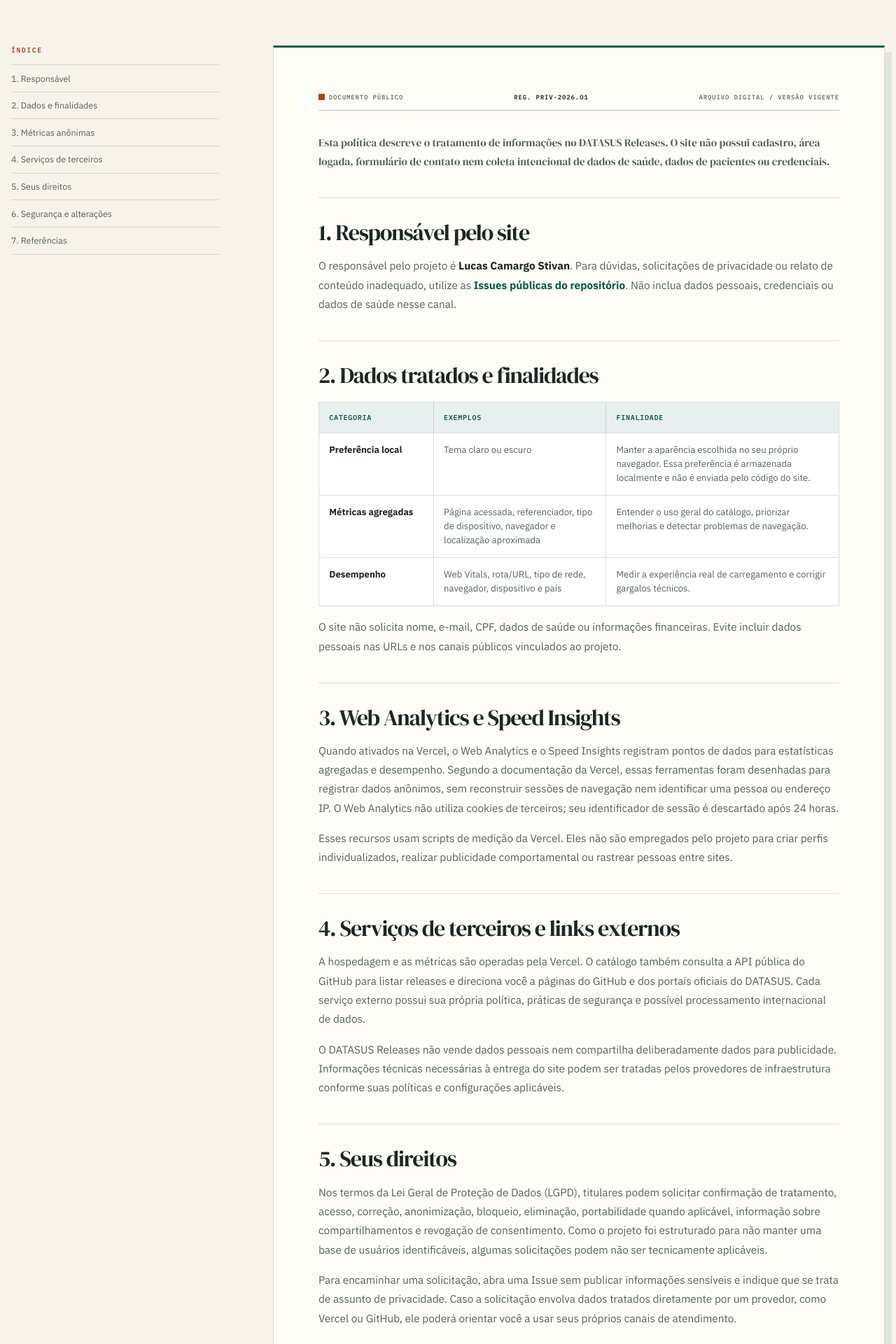
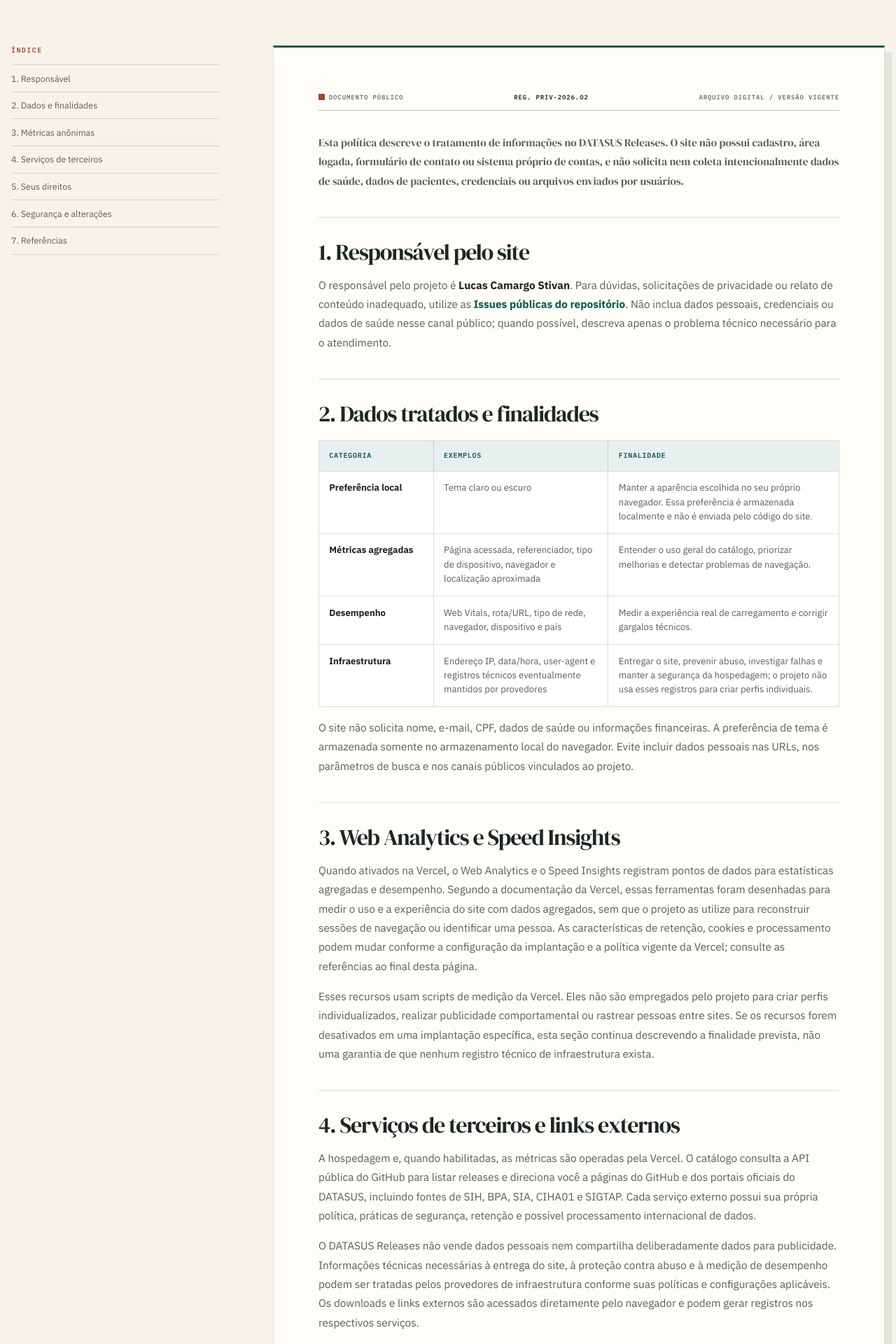
Before and after one commit to BRConnect/datasus-releases, a Next.js app: page /privacidade in a window 1280 px wide. Shown: the part 480-2400 px from the top of the page at 70% size. Built offline with nearby package versions, Linux system fonts and the light colour scheme; no server answers.

Commit message:
docs: atualizar termos e politica de privacidade

```diff
--- a/app/privacidade/page.tsx
+++ b/app/privacidade/page.tsx
@@ -6,7 +6,7 @@ import { LegalShell } from "@/components/legal-shell";
 
 export const metadata: Metadata = {
   title: "Política de Privacidade",
-  description: "Como o DATASUS Releases trata dados técnicos e métricas agregadas de acesso.",
+  description: "Política de Privacidade do DATASUS Releases sobre tema local, métricas agregadas, Vercel, GitHub e dados técnicos de acesso.",
   alternates: { canonical: "/privacidade" },
 };
 
@@ -29,11 +29,11 @@ export default function PrivacyPage() {
       summary="Explicação objetiva sobre dados técnicos, métricas anônimas e os canais para exercer direitos relacionados à privacidade."
       sections={sections}
     >
-      <p className="legal-lead">Esta política descreve o tratamento de informações no DATASUS Releases. O site não possui cadastro, área logada, formulário de contato nem coleta intencional de dados de saúde, dados de pacientes ou credenciais.</p>
+      <p className="legal-lead">Esta política descreve o tratamento de informações no DATASUS Releases. O site não possui cadastro, área logada, formulário de contato ou sistema próprio de contas, e não solicita nem coleta intencionalmente dados de saúde, dados de pacientes, credenciais ou arquivos enviados por usuários.</p>
 
       <section id="responsavel">
         <h2>1. Responsável pelo site</h2>
-        <p>O responsável pelo projeto é <strong>Lucas Camargo Stivan</strong>. Para dúvidas, solicitações de privacidade ou relato de conteúdo inadequado, utilize as <a href="https://github.com/BRConnect/datasus-releases/issues" target="_blank" rel="noreferrer">Issues públicas do repositório</a>. Não inclua dados pessoais, credenciais ou dados de saúde nesse canal.</p>
+        <p>O responsável pelo projeto é <strong>Lucas Camargo Stivan</strong>. Para dúvidas, solicitações de privacidade ou relato de conteúdo inadequado, utilize as <a href="https://github.com/BRConnect/datasus-releases/issues" target="_blank" rel="noopener noreferrer">Issues públicas do repositório</a>. Não inclua dados pessoais, credenciais ou dados de saúde nesse canal público; quando possível, descreva apenas o problema técnico necessário para o atendimento.</p>
       </section>
 
       <section id="dados">
@@ -45,28 +45,29 @@ export default function PrivacyPage() {
               <tr><th scope="row">Preferência local</th><td>Tema claro ou escuro</td><td>Manter a aparência escolhida no seu próprio navegador. Essa preferência é armazenada localmente e não é enviada pelo código do site.</td></tr>
               <tr><th scope="row">Métricas agregadas</th><td>Página acessada, referenciador, tipo de dispositivo, navegador e localização aproximada</td><td>Entender o uso geral do catálogo, priorizar melhorias e detectar problemas de navegação.</td></tr>
               <tr><th scope="row">Desempenho</th><td>Web Vitals, rota/URL, tipo de rede, navegador, dispositivo e país</td><td>Medir a experiência real de carregamento e corrigir gargalos técnicos.</td></tr>
+              <tr><th scope="row">Infraestrutura</th><td>Endereço IP, data/hora, user-agent e registros técnicos eventualmente mantidos por provedores</td><td>Entregar o site, prevenir abuso, investigar falhas e manter a segurança da hospedagem; o projeto não usa esses registros para criar perfis individuais.</td></tr>
             </tbody>
           </table>
         </div>
-        <p>O site não solicita nome, e-mail, CPF, dados de saúde ou informações financeiras. Evite incluir dados pessoais nas URLs e nos canais públicos vinculados ao projeto.</p>
+        <p>O site não solicita nome, e-mail, CPF, dados de saúde ou informações financeiras. A preferência de tema é armazenada somente no armazenamento local do navegador. Evite incluir dados pessoais nas URLs, nos parâmetros de busca e nos canais públicos vinculados ao projeto.</p>
       </section>
 
       <section id="medicao">
         <h2>3. Web Analytics e Speed Insights</h2>
-        <p>Quando ativados na Vercel, o Web Analytics e o Speed Insights registram pontos de dados para estatísticas agregadas e desempenho. Segundo a documentação da Vercel, essas ferramentas foram desenhadas para registrar dados anônimos, sem reconstruir sessões de navegação nem identificar uma pessoa ou endereço IP. O Web Analytics não utiliza cookies de terceiros; seu identificador de sessão é descartado após 24 horas.</p>
-        <p>Esses recursos usam scripts de medição da Vercel. Eles não são empregados pelo projeto para criar perfis individualizados, realizar publicidade comportamental ou rastrear pessoas entre sites.</p>
+        <p>Quando ativados na Vercel, o Web Analytics e o Speed Insights registram pontos de dados para estatísticas agregadas e desempenho. Segundo a documentação da Vercel, essas ferramentas foram desenhadas para medir o uso e a experiência do site com dados agregados, sem que o projeto as utilize para reconstruir sessões de navegação ou identificar uma pessoa. As características de retenção, cookies e processamento podem mudar conforme a configuração da implantação e a política vigente da Vercel; consulte as referências ao final desta página.</p>
+        <p>Esses recursos usam scripts de medição da Vercel. Eles não são empregados pelo projeto para criar perfis individualizados, realizar publicidade comportamental ou rastrear pessoas entre sites. Se os recursos forem desativados em uma implantação específica, esta seção continua descrevendo a finalidade prevista, não uma garantia de que nenhum registro técnico de infraestrutura exista.</p>
       </section>
 
       <section id="compartilhamento">
         <h2>4. Serviços de terceiros e links externos</h2>
-        <p>A hospedagem e as métricas são operadas pela Vercel. O catálogo também consulta a API pública do GitHub para listar releases e direciona você a páginas do GitHub e dos portais oficiais do DATASUS. Cada serviço externo possui sua própria política, práticas de segurança e possível processamento internacional de dados.</p>
-        <p>O DATASUS Releases não vende dados pessoais nem compartilha deliberadamente dados para publicidade. Informações técnicas necessárias à entrega do site podem ser tratadas pelos provedores de infraestrutura conforme suas políticas e configurações aplicáveis.</p>
+        <p>A hospedagem e, quando habilitadas, as métricas são operadas pela Vercel. O catálogo consulta a API pública do GitHub para listar releases e direciona você a páginas do GitHub e dos portais oficiais do DATASUS, incluindo fontes de SIH, BPA, SIA, CIHA01 e SIGTAP. Cada serviço externo possui sua própria política, práticas de segurança, retenção e possível processamento internacional de dados.</p>
+        <p>O DATASUS Releases não vende dados pessoais nem compartilha deliberadamente dados para publicidade. Informações técnicas necessárias à entrega do site, à proteção contra abuso e à medição de desempenho podem ser tratadas pelos provedores de infraestrutura conforme suas políticas e configurações aplicáveis. Os downloads e links externos são acessados diretamente pelo navegador e podem gerar registros nos respectivos serviços.</p>
       </section>
 
       <section id="direitos">
         <h2>5. Seus direitos</h2>
-        <p>Nos termos da Lei Geral de Proteção de Dados (LGPD), titulares podem solicitar confirmação de tratamento, acesso, correção, anonimização, bloqueio, eliminação, portabilidade quando aplicável, informação sobre compartilhamentos e revogação de consentimento. Como o projeto foi estruturado para não manter uma base de usuários identificáveis, algumas solicitações podem não ser tecnicamente aplicáveis.</p>
-        <p>Para encaminhar uma solicitação, abra uma Issue sem publicar informações sensíveis e indique que se trata de assunto de privacidade. Caso a solicitação envolva dados tratados diretamente por um provedor, como Vercel ou GitHub, ele poderá orientar você a usar seus próprios canais de atendimento.</p>
+        <p>Nos termos da Lei Geral de Proteção de Dados (LGPD), titulares podem solicitar confirmação de tratamento, acesso, correção, anonimização, bloqueio, eliminação, portabilidade quando aplicável, informação sobre compartilhamentos e revogação de consentimento. Como o projeto foi estruturado para não manter uma base própria de usuários identificáveis, algumas solicitações podem não ser tecnicamente aplicáveis; nesses casos, a resposta explicará a limitação e, quando pertinente, indicará o provedor responsável.</p>
+        <p>Para encaminhar uma solicitação, abra uma Issue sem publicar informações sensíveis e indique que se trata de assunto de privacidade. Como Issues são públicas, não use esse canal para enviar documentos, identificadores, tokens ou dados de saúde. Caso a solicitação envolva dados tratados diretamente por um provedor, como Vercel ou GitHub, ele poderá orientar você a usar seus próprios canais de atendimento.</p>
       </section>
 
       <section id="seguranca">
@@ -78,10 +79,10 @@ export default function PrivacyPage() {
       <section id="referencias">
         <h2>7. Referências</h2>
         <ol className="legal-references">
-          <li><a href="https://www.planalto.gov.br/ccivil_03/_ato2015-2018/2018/lei/l13709.htm" target="_blank" rel="noreferrer">Lei nº 13.709/2018 — Lei Geral de Proteção de Dados Pessoais (LGPD)</a>.</li>
-          <li><a href="https://www.gov.br/mec/pt-br/acesso-a-informacao/lgpd/direitos-titulares-dados" target="_blank" rel="noreferrer">Direitos dos Titulares de Dados Pessoais — Gov.br</a>.</li>
-          <li><a href="https://vercel.com/docs/analytics/privacy-policy" target="_blank" rel="noreferrer">Vercel Web Analytics — Privacy and Compliance</a>.</li>
-          <li><a href="https://vercel.com/docs/speed-insights/privacy-policy" target="_blank" rel="noreferrer">Vercel Speed Insights — Privacy &amp; Compliance</a>.</li>
+          <li><a href="https://www.planalto.gov.br/ccivil_03/_ato2015-2018/2018/lei/l13709.htm" target="_blank" rel="noopener noreferrer">Lei nº 13.709/2018 — Lei Geral de Proteção de Dados Pessoais (LGPD)</a>.</li>
+          <li><a href="https://www.gov.br/mec/pt-br/acesso-a-informacao/lgpd/direitos-titulares-dados" target="_blank" rel="noopener noreferrer">Direitos dos Titulares de Dados Pessoais — Gov.br</a>.</li>
+          <li><a href="https://vercel.com/docs/analytics/privacy-policy" target="_blank" rel="noopener noreferrer">Vercel Web Analytics — Privacy and Compliance</a>.</li>
+          <li><a href="https://vercel.com/docs/speed-insights/privacy-policy" target="_blank" rel="noopener noreferrer">Vercel Speed Insights — Privacy &amp; Compliance</a>.</li>
         </ol>
       </section>
     </LegalShell>
--- a/app/termos/page.tsx
+++ b/app/termos/page.tsx
@@ -6,7 +6,7 @@ import { LegalShell } from "@/components/legal-shell";
 
 export const metadata: Metadata = {
   title: "Termos de Uso",
-  description: "Condições de uso do catálogo público DATASUS Releases.",
+  description: "Termos de uso do catálogo independente DATASUS Releases, suas fontes oficiais, cópias em GitHub Releases e downloads HTTPS.",
   alternates: { canonical: "/termos" },
 };
 
@@ -29,45 +29,45 @@ export default function TermsPage() {
       summary="Regras claras para consultar o acervo, conferir as fontes e utilizar os arquivos disponibilizados pelo projeto."
       sections={sections}
     >
-      <p className="legal-lead">Estes Termos de Uso regulam o acesso ao <strong>DATASUS Releases</strong>, catálogo independente que reúne referências e links HTTPS para versões publicadas dos programas SISAIH01, BPA e SIA.</p>
+      <p className="legal-lead">Estes Termos de Uso regulam o acesso ao <strong>DATASUS Releases</strong>, catálogo técnico independente que organiza referências, versões e links HTTPS para arquivos relacionados aos sistemas SISAIH01, BPA, SIA, CIHA01 e à tabela SIGTAP.</p>
 
       <section id="objeto">
         <h2>1. Objeto do serviço</h2>
-        <p>O DATASUS Releases facilita a consulta às versões identificadas nos portais oficiais do DATASUS. A automação do projeto verifica as fontes descritas no catálogo e, quando encontra uma versão compatível, publica uma cópia em uma release pública do GitHub para viabilizar o download por HTTPS.</p>
+        <p>O DATASUS Releases facilita a consulta às versões identificadas nos portais oficiais do DATASUS. A automação consulta páginas, feeds de competência e endereços de transferência das fontes monitoradas, identifica os arquivos que atendem às regras do catálogo e, quando possível, publica uma cópia em uma GitHub Release para viabilizar o download por HTTPS.</p>
         <p>O projeto é independente e informativo. Ele não representa, não substitui e não mantém vínculo institucional com o Ministério da Saúde, DATASUS ou demais órgãos mencionados.</p>
       </section>
 
       <section id="uso">
         <h2>2. Uso permitido</h2>
-        <p>Você pode consultar, baixar e compartilhar os links oferecidos pelo catálogo para fins legítimos, respeitando as normas aplicáveis, a documentação dos sistemas e os direitos dos respectivos titulares. Antes de instalar um arquivo, confirme o nome, a versão, a data e a origem indicados na ficha da release.</p>
+        <p>Você pode consultar, baixar e compartilhar os links oferecidos pelo catálogo para fins legítimos, respeitando as normas aplicáveis, a documentação dos sistemas e os direitos dos respectivos titulares. Antes de instalar ou importar um arquivo, confirme o nome, a versão, a competência, o tamanho, o checksum quando disponível e a origem indicados na ficha da release.</p>
         <p>É vedado utilizar o site para interferir em sua operação, contornar controles de segurança, distribuir arquivos modificados como se fossem oficiais ou empregar o conteúdo em atividade ilícita.</p>
       </section>
 
       <section id="fontes">
         <h2>3. Fontes e downloads</h2>
-        <p>As páginas de origem são apresentadas em cada registro para possibilitar auditoria. Os arquivos disponibilizados por este projeto são cópias de instaladores encontrados nessas fontes; a decisão de usar, executar ou distribuir um programa permanece sob responsabilidade de quem o baixa.</p>
-        <p>O catálogo busca reduzir atritos de compatibilidade com FTP em navegadores modernos, mas não garante que toda versão existente esteja disponível, que uma fonte externa permaneça acessível ou que um instalador seja adequado ao seu ambiente.</p>
+        <p>As páginas e endereços de origem são apresentados em cada registro para possibilitar auditoria. Os arquivos disponibilizados por este projeto são cópias obtidas das fontes monitoradas e republicadas em GitHub Releases; essa republicação não transforma o projeto em órgão oficial, não constitui endosso do fabricante ou órgão de origem e não altera os direitos dos respectivos titulares.</p>
+        <p>O catálogo busca reduzir atritos de compatibilidade com FTP em navegadores modernos, mas não garante que toda versão existente esteja disponível, que uma fonte externa permaneça acessível, que o arquivo original continue inalterado em sua origem ou que um instalador seja adequado ao seu ambiente.</p>
       </section>
 
       <section id="disponibilidade">
         <h2>4. Disponibilidade e atualização</h2>
-        <p>A consulta automatizada está programada para ocorrer diariamente. O funcionamento pode ser temporariamente afetado por indisponibilidade das fontes, do GitHub, da infraestrutura de hospedagem, por atualizações de segurança ou por manutenção do projeto.</p>
+        <p>A consulta automatizada está programada para ocorrer diariamente, normalmente no ciclo de atualização indicado na home. Fontes instáveis, como portais que dependem de FTP ou páginas de download intermitentes, recebem novas tentativas e podem manter o último manifesto válido até que uma consulta confiável seja concluída. O funcionamento também pode ser afetado por indisponibilidade das fontes, do GitHub, da Vercel, da rede ou por manutenção do projeto.</p>
         <p>As informações são oferecidas no estado em que se encontram, sem promessa de continuidade ininterrupta ou de adequação a uma finalidade específica. Para processos críticos, confira sempre a fonte oficial antes de prosseguir.</p>
       </section>
 
       <section id="propriedade">
         <h2>5. Propriedade intelectual</h2>
-        <p>O código-fonte do DATASUS Releases é disponibilizado sob a licença Apache-2.0, conforme o arquivo <a href="https://github.com/BRConnect/datasus-releases/blob/main/LICENSE" target="_blank" rel="noreferrer">LICENSE</a> do repositório. Marcas, nomes de sistemas, programas e conteúdos de fontes externas pertencem aos respectivos titulares e permanecem sujeitos às suas próprias condições.</p>
+        <p>O código-fonte do DATASUS Releases é disponibilizado sob a licença Apache-2.0, conforme o arquivo <a href="https://github.com/BRConnect/datasus-releases/blob/main/LICENSE" target="_blank" rel="noopener noreferrer">LICENSE</a> do repositório. Marcas, nomes de sistemas, programas, tabelas e conteúdos de fontes externas pertencem aos respectivos titulares e permanecem sujeitos às suas próprias condições. Os assets publicados em GitHub Releases são cópias de arquivos de origem e não devem ser apresentados como uma distribuição institucional do Ministério da Saúde ou do DATASUS.</p>
       </section>
 
       <section id="alteracoes">
         <h2>6. Alterações destes termos</h2>
-        <p>Estes termos podem ser atualizados para refletir mudanças no serviço, nas fontes monitoradas, na infraestrutura ou na legislação aplicável. A data de atualização exibida no início da página indica a versão vigente; a continuidade de uso após a publicação da alteração representa ciência do novo texto.</p>
+        <p>Estes termos podem ser atualizados para refletir mudanças no serviço, nas fontes monitoradas, na infraestrutura, nos recursos de medição ou na legislação aplicável. A data de atualização exibida no início da página indica a versão vigente. Alterações relevantes serão registradas no repositório e passam a valer após sua publicação nesta página.</p>
       </section>
 
       <section id="contato">
         <h2>7. Contato</h2>
-        <p>Para relatar um link incorreto, uma questão sobre o conteúdo ou uma solicitação relacionada a estes Termos, utilize as <a href="https://github.com/BRConnect/datasus-releases/issues" target="_blank" rel="noreferrer">Issues do repositório no GitHub</a>. Não envie senhas, tokens, dados de pacientes ou outras informações sensíveis nesse canal público.</p>
+        <p>Para relatar um link incorreto, uma questão sobre o conteúdo ou uma solicitação relacionada a estes Termos, utilize as <a href="https://github.com/BRConnect/datasus-releases/issues" target="_blank" rel="noopener noreferrer">Issues do repositório no GitHub</a>. Não envie senhas, tokens, dados de pacientes ou outras informações sensíveis nesse canal público.</p>
       </section>
     </LegalShell>
   );
--- a/components/legal-shell.tsx
+++ b/components/legal-shell.tsx
@@ -51,7 +51,7 @@ export function LegalShell({ active, eyebrow, title, summary, sections, children
             <p>{summary}</p>
           </div>
           <div className="legal-hero-actions">
-            <p>Última atualização: <time dateTime="2026-08-15">15 de agosto de 2026</time></p>
+            <p>Última atualização: <time dateTime="2026-09-04">4 de setembro de 2026</time></p>
             <PrintDocumentButton />
           </div>
         </div>
@@ -72,7 +72,7 @@ export function LegalShell({ active, eyebrow, title, summary, sections, children
         <article id="documento" className="legal-document" tabIndex={-1}>
           <div className="legal-record" aria-label="Identificação do documento">
             <span><i />Documento público</span>
-            <strong>{active === "termos" ? "REG. TERMOS-2026.01" : "REG. PRIV-2026.01"}</strong>
+            <strong>{active === "termos" ? "REG. TERMOS-2026.02" : "REG. PRIV-2026.02"}</strong>
             <span>Arquivo digital / versão vigente</span>
           </div>
           {children}
```
